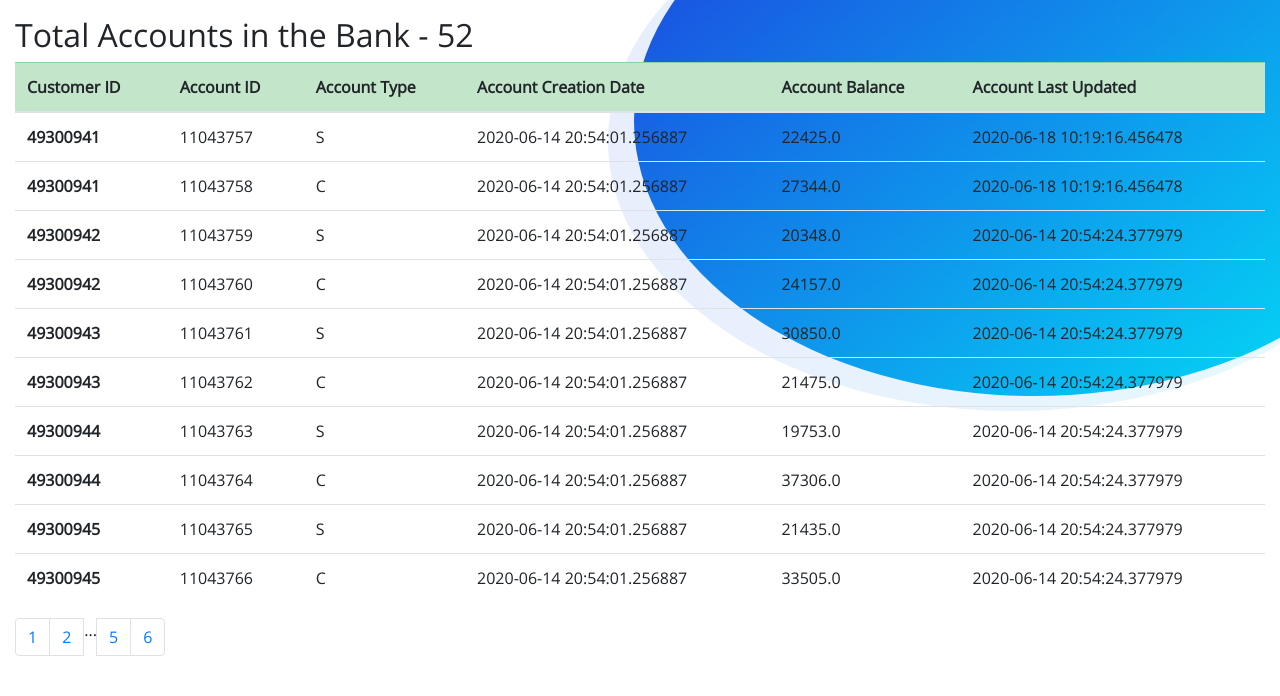
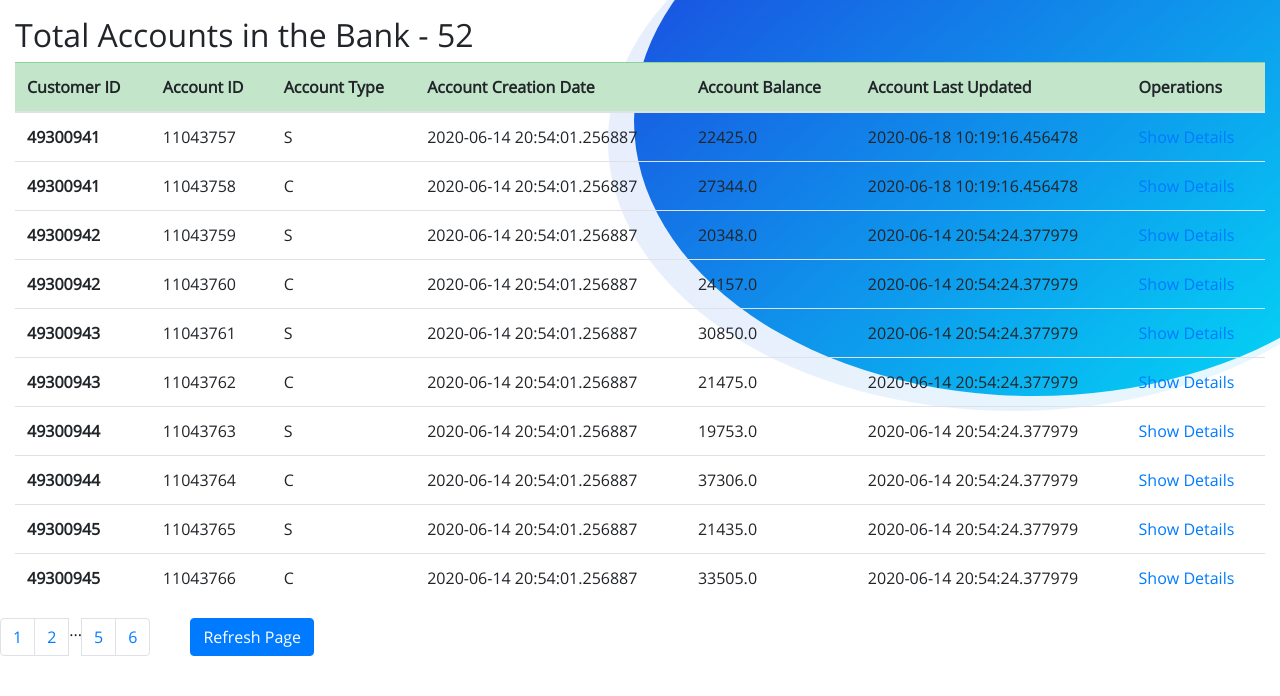
Before and after one commit to tejoyv/retailmanagement, a Flask app: page /view_accounts_status in a window 1280 px wide; the page is wider, and only the part inside the window is pictured. Shown: the part 104-800 px from the top of that part. Run offline with Flask 2, Linux system fonts and the light colour scheme; a user stored in the database is signed in; data comes from the database, SQL or seed files in the repository; both versions use the stored data as it was after the commit; some libraries are stand-ins or nearby versions.

Commit message:
Resolved create account customer issue and corrected view status tables.

```diff
--- a/application/routes.py
+++ b/application/routes.py
@@ -47,6 +47,7 @@ def create_customer():
 		return "Action Not Allowed"
 	else:
 	    form = CustomerDetailsForm()
+	    form.cust_id.data = Customer.generate_cust_id()
 	    if form.validate_on_submit():
 	        customer = Customer(ssn=form.ssn_id.data,cust_id=form.cust_id.data,cust_name=form.cust_name.data, cust_address=form.address.data, cust_contact = form.contact.data,cust_age=form.cust_age.data,cust_state=form.state.data,cust_city=form.city.data)
 	        db.session.add(customer)
@@ -138,6 +139,15 @@ def view_customers_status():
 		return render_template("view_customers_status.html", customers=customers, title="View All Customer")
 
 
+@app.route("/show_customer_details/<int:cust_id>")
+def show_customer_details(cust_id):
+	customer = Customer.query.filter_by(cust_id=cust_id).first()
+	if customer == None:
+		flash("Customer not found...", category="danger")
+		return redirect(url_for('home'))
+	else:
+		return render_template('show_customer_details.html', customer=customer, title="Show Customer Details")
+
 #============================================View All Accounts=======================================#
 @app.route("/view_accounts_status", methods=['GET', 'POST'])
 def view_accounts_status():
@@ -148,6 +158,15 @@ def view_accounts_status():
 		accounts = Account.query.order_by(Account.acc_no).paginate(page=page, per_page=10)
 		return render_template("view_accounts_status.html", accounts=accounts, title="View All Accounts")
 
+@app.route("/show_account_details/<int:acc_no>")
+def show_account_details(acc_no):
+	account = Account.query.filter_by(acc_no=acc_no).first()
+	if account == None:
+		flash("Account not found...", category="danger")
+		return redirect(url_for('home'))
+	else:
+		return render_template('show_account_details.html', account=account, title="Show Account Details")
+
 #============================================Create New Account=======================================#
 @app.route("/create_account",methods=["GET","POST"])
 def create_account():
@@ -155,6 +174,7 @@ def create_account():
 		return "Action Not Allowed"
 	else:
 	    form = AccountDetailsForm()
+	    form.acc_no.data = Account.generate_acc_no()
 	    if form.validate_on_submit():
 	        account = Account(acc_no=form.acc_no.data, acc_balance=form.acc_balance.data, acc_type=form.acc_type.data, cust_id=form.cust_id.data)
 	        db.session.add(account)
@@ -243,6 +263,7 @@ def transfer(acc_no):
 #============================================Account Statement=======================================#
 @app.route("/acc_statement",methods=["GET","POST"])
 def acc_statement():
+
 	return render_template("acc_statement.html",title="Account Statement")
 
 @app.route("/logout", methods=['GET', 'POST'])
--- a/application/templates/view_accounts_status.html
+++ b/application/templates/view_accounts_status.html
@@ -14,6 +14,7 @@
 			<th scope="col">Account Creation Date</th>
 			<th scope="col">Account Balance</th>
 			<th scope="col">Account Last Updated</th>
+			<th scope="col">Operations</th>
 		</tr>
 	</thead>
 	{% for account in accounts.items %}
@@ -30,12 +31,14 @@
 				{{ account.Owner.transactions[-1].transaction_date }}
 			{% endif %}
 		</td>
+		<td><a href="{{ url_for('show_account_details', acc_no=account.acc_no) }}">Show Details</a></td>
 	</tr>
 	{% endfor%}
 </table>
 
 <!-- Page Numbers -->
 <nav aria-label="Page navigation">
+	<div class="row">
 		<ul class="pagination">
 		{% for page_num in accounts.iter_pages(left_edge=2, right_edge=2, left_current=1, right_current=2) %}
 			{% if page_num %}
@@ -47,6 +50,10 @@
 			{% endif %}
 		{% endfor %}
 		</ul>
+		<ul>
+			<a href="{{ url_for('view_accounts_status') }}" class="btn btn-primary">Refresh Page</a>
+		</ul>
+	</div>
 </nav>
 
 
```
Also changed, not shown: application/forms.py (+5 -2 lines), application/templates/view_customers_status.html (+7 -0 lines), application/site.db. Lines whose indentation alone changed are shown as unchanged.
